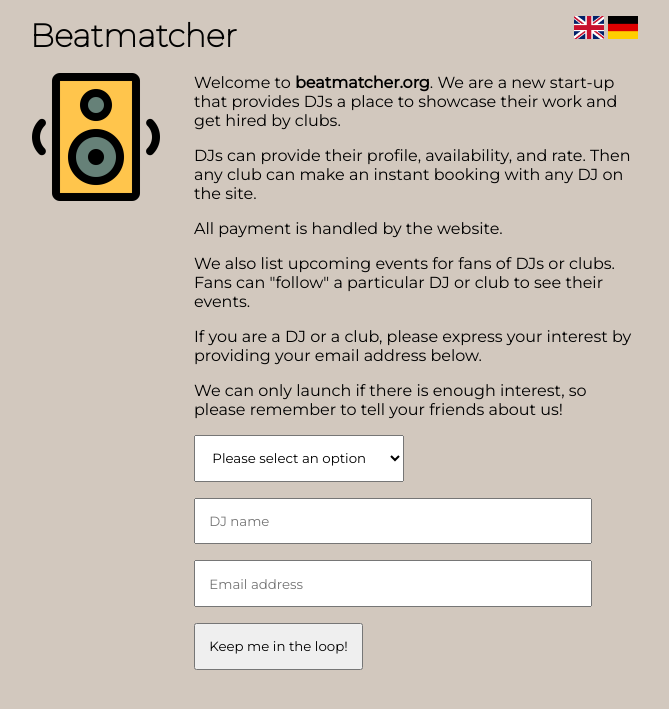
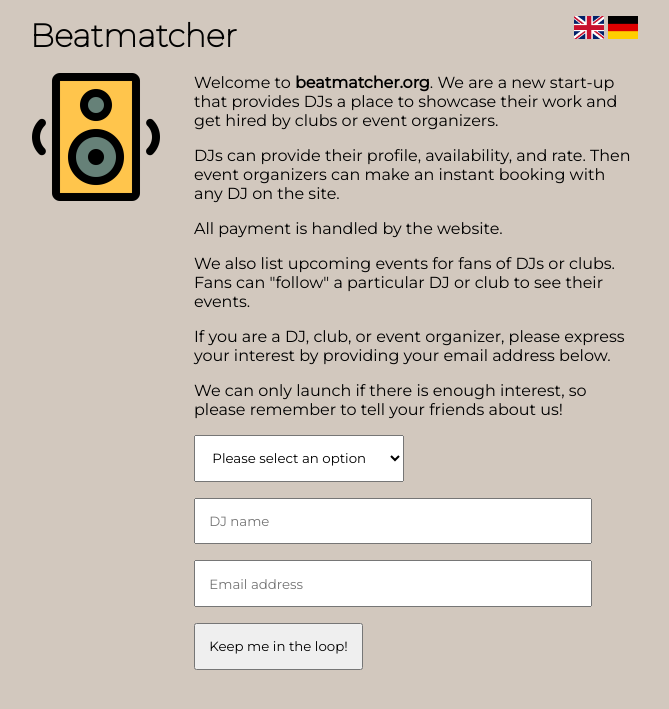
Before and after one commit to jackmurray90/tradiework, a Django app: page /en in a window 1280 px wide. Shown: the top 709 px of the page, without its empty margins (306-975 px from the left). Run offline with Django 4.2, Linux system fonts and the light colour scheme.

Commit message:
adjust wording of pitch

```diff
--- a/beatmatcher/templates/de.html
+++ b/beatmatcher/templates/de.html
@@ -70,10 +70,10 @@
       </td>
       <td width="100%">
         <p>
-          Willkommen bei <strong>beatmatcher.org</strong>. Wir sind ein neues Start-up, das DJs einen Ort bietet, an dem sie ihre Arbeit präsentieren und von Clubs engagiert werden können
+          Willkommen bei <strong>beatmatcher.org</strong>. Wir sind ein neues Start-up, das DJs einen Ort bietet, an dem sie ihre Arbeit präsentieren und von Clubs oder Eventorganisatoren engagiert werden können.
         </p>
         <p>
-          DJs können ihr Profil, ihre Verfügbarkeit und ihren Preis angeben. Dann kann jeder Club sofort einen DJ bei jedem DJ auf der Website buchen.
+          DJs können ihr Profil, ihre Verfügbarkeit und ihren Preis angeben. Dann können Veranstalter sofort eine Buchung bei jedem DJ auf der Website vornehmen.
         </p>
         <p>
           Die gesamte Zahlung wird über die Website abgewickelt.
@@ -82,7 +82,7 @@
           Wir listen auch bevorstehende Veranstaltungen für Fans von DJs oder Clubs auf. Fans können einem bestimmten DJ oder Club „folgen“, um dessen Veranstaltungen zu sehen.
         </p>
         <p>
-          Wenn Sie ein DJ oder ein Club sind, bekunden Sie bitte Ihr Interesse, indem Sie unten Ihre E-Mail-Adresse angeben.
+          Wenn Sie DJ, Club oder Veranstalter sind, bekunden Sie bitte Ihr Interesse, indem Sie unten Ihre E-Mail-Adresse angeben.
         </p>
         <p>
           Wir können nur starten, wenn genügend Interesse besteht. Denken Sie also bitte daran, Ihren Freunden von uns zu erzählen!
--- a/beatmatcher/templates/en.html
+++ b/beatmatcher/templates/en.html
@@ -70,10 +70,10 @@
       </td>
       <td width="100%">
         <p>
-          Welcome to <strong>beatmatcher.org</strong>. We are a new start-up that provides DJs a place to showcase their work and get hired by clubs.
+          Welcome to <strong>beatmatcher.org</strong>. We are a new start-up that provides DJs a place to showcase their work and get hired by clubs or event organizers.
         </p>
         <p>
-          DJs can provide their profile, availability, and rate. Then any club can make an instant booking with any DJ on the site.
+          DJs can provide their profile, availability, and rate. Then event organizers can make an instant booking with any DJ on the site.
         </p>
         <p>
           All payment is handled by the website.
@@ -82,7 +82,7 @@
           We also list upcoming events for fans of DJs or clubs. Fans can "follow" a particular DJ or club to see their events.
         </p>
         <p>
-          If you are a DJ or a club, please express your interest by providing your email address below.
+          If you are a DJ, club, or event organizer, please express your interest by providing your email address below.
         </p>
         <p>
           We can only launch if there is enough interest, so please remember to tell your friends about us!
```
